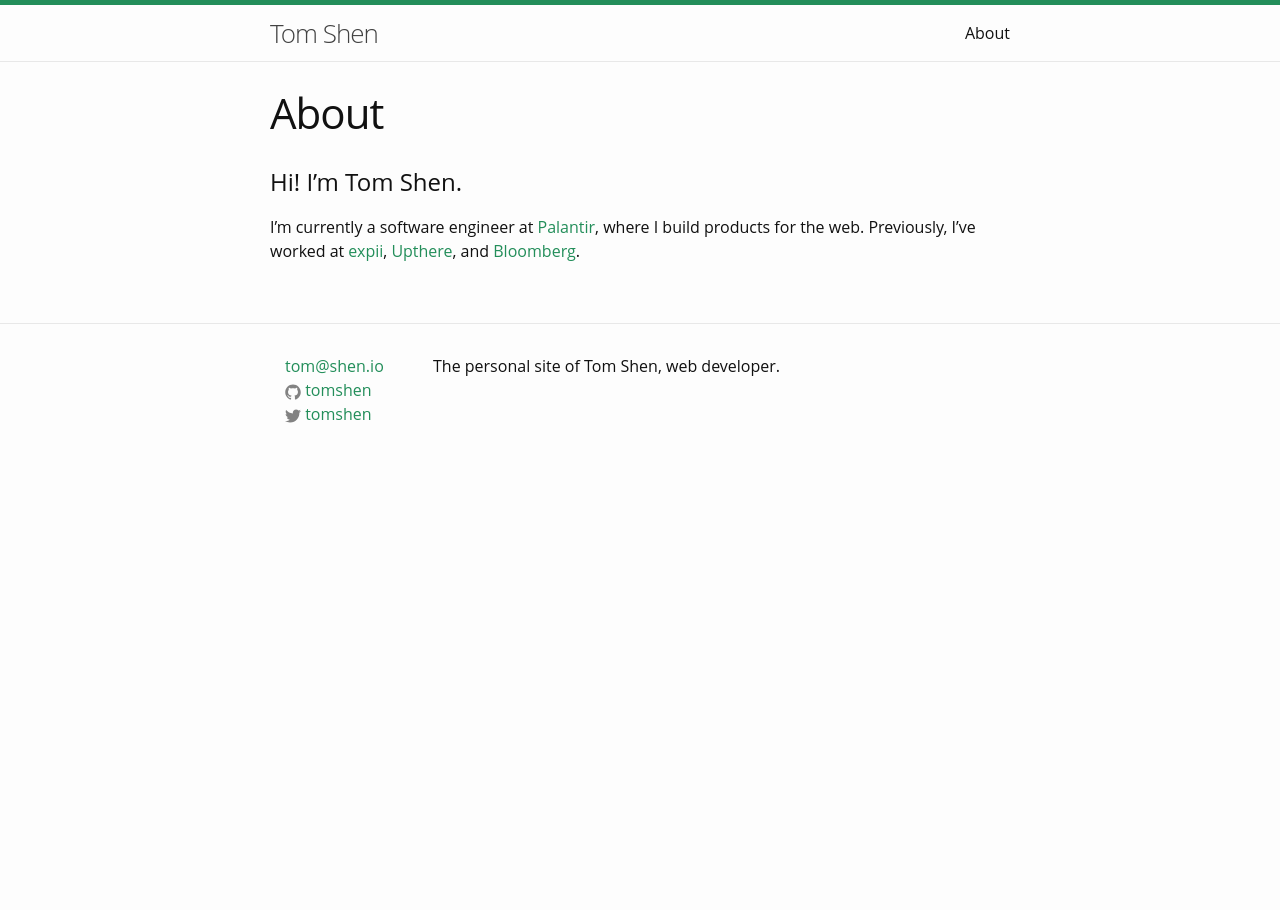
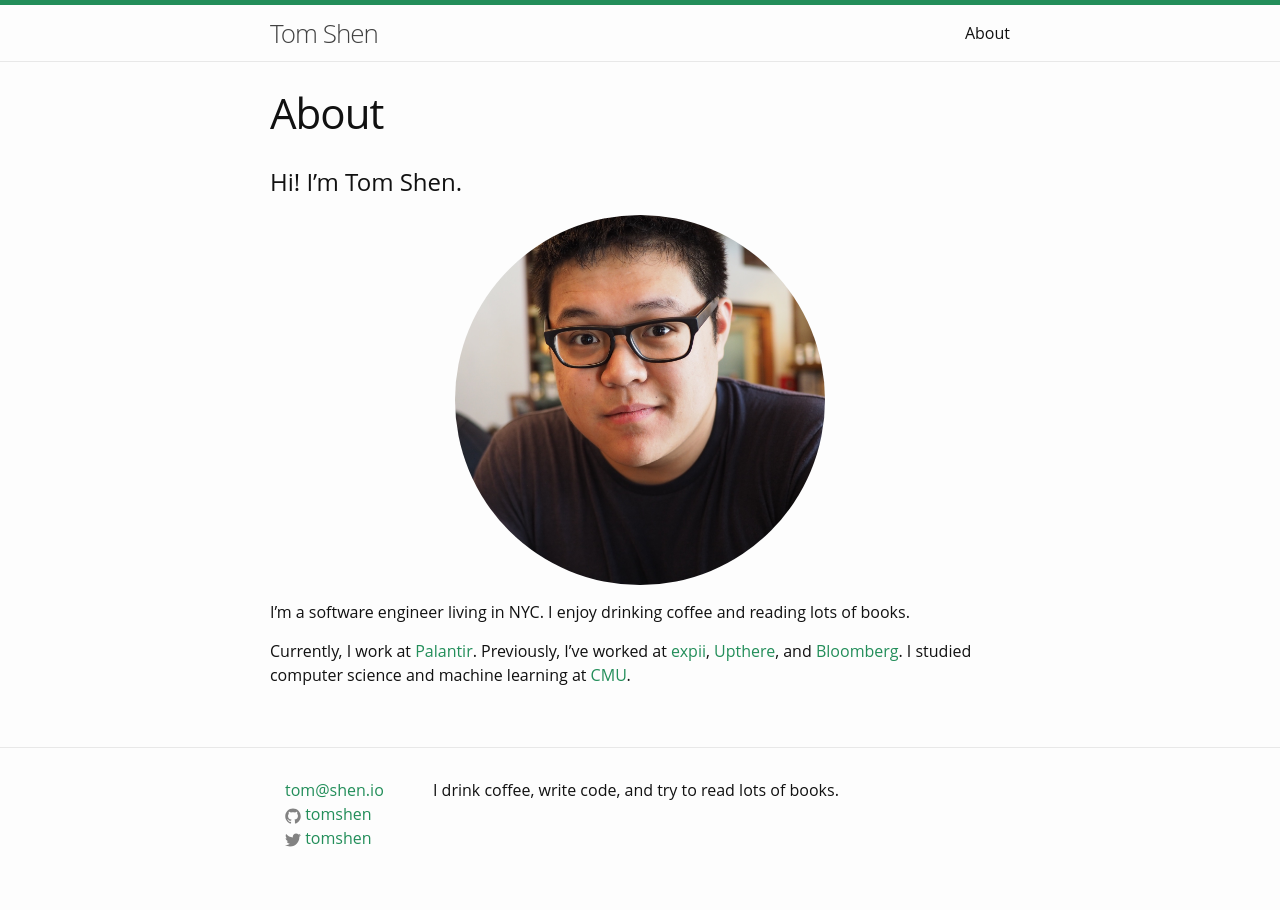
Before and after one commit to tomshen/tomshen.github.io, a Jekyll site: the page built from about.md, in a window 1280 px wide. Built offline with Jekyll 4.4.1, drawn with Linux system fonts in a browser that asks for light colours.

Commit message:
Update about page and description

```diff
--- a/_config.yml
+++ b/_config.yml
@@ -2,7 +2,7 @@
 title: Tom Shen
 email: tom@shen.io
 description: >
-  The personal site of Tom Shen, web developer.
+  I drink coffee, write code, and try to read lots of books.
 baseurl: ""
 permalink: none
 url: "http://www.tomshen.me"
--- a/_sass/_layout.scss
+++ b/_sass/_layout.scss
@@ -244,3 +244,9 @@
         margin: 0 auto;
     }
 }
+
+
+img.profile-picture {
+    border-radius: 50%;
+    max-width: 50%
+}
--- a/about.md
+++ b/about.md
@@ -6,6 +6,8 @@
 
 # Hi! I'm Tom Shen.
 
-I'm currently a software engineer at [Palantir](https://www.palantir.com), where I build products
-for the web. Previously, I've worked at [expii](https://www.expii.com),
-[Upthere](https://www.upthere.com), and [Bloomberg](http://www.bloomberg.com).
+![Me!](/assets/img/tom-shen.jpg){: .profile-picture }
+
+I'm a software engineer living in NYC. I enjoy drinking coffee and reading lots of books.
+
+Currently, I work at [Palantir](https://www.palantir.com). Previously, I've worked at [expii](https://www.expii.com), [Upthere](https://www.upthere.com), and [Bloomberg](http://www.bloomberg.com). I studied computer science and machine learning at [CMU](http://www.cmu.edu).
```
Also changed, not shown: assets/img/tom-shen.jpg (added).
